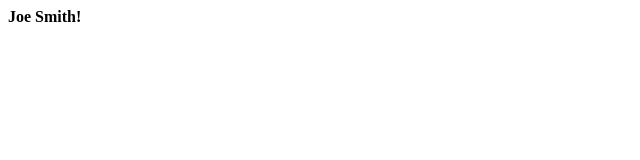
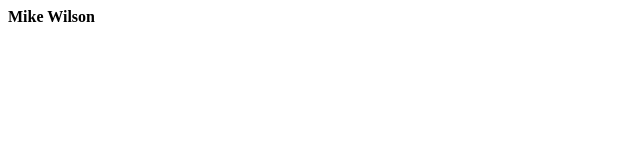
Before and after one commit to de1ux/attendance, a plain HTML site: page index.html in a window 1280 px wide. Shown: the full height of the page, 0-640 px from the left. Drawn offline with Linux system fonts and the light colour scheme.

Commit message:
Update index.html

```diff
--- a/index.html
+++ b/index.html
@@ -5,7 +5,7 @@
     <meta http-equiv="X-UA-Compatible" content="IE=edge">
     <meta name="viewport" content="width=device-width, initial-scale=1.0">
     <title>I WAS HERE TONIGHT!</title>
-    <strong>Joe Smith!</strong>
+    <strong>Mike Wilson</strong>
 </head>
 <body>
 
```
